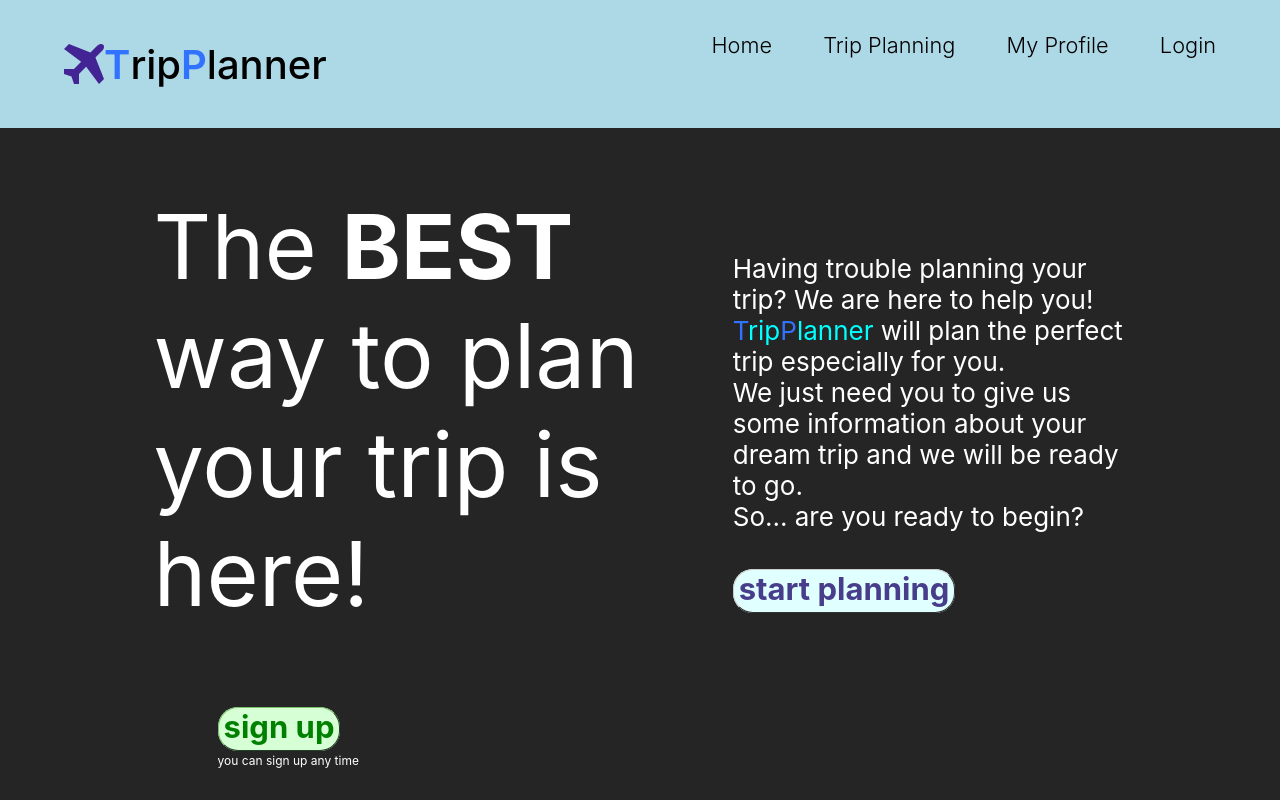
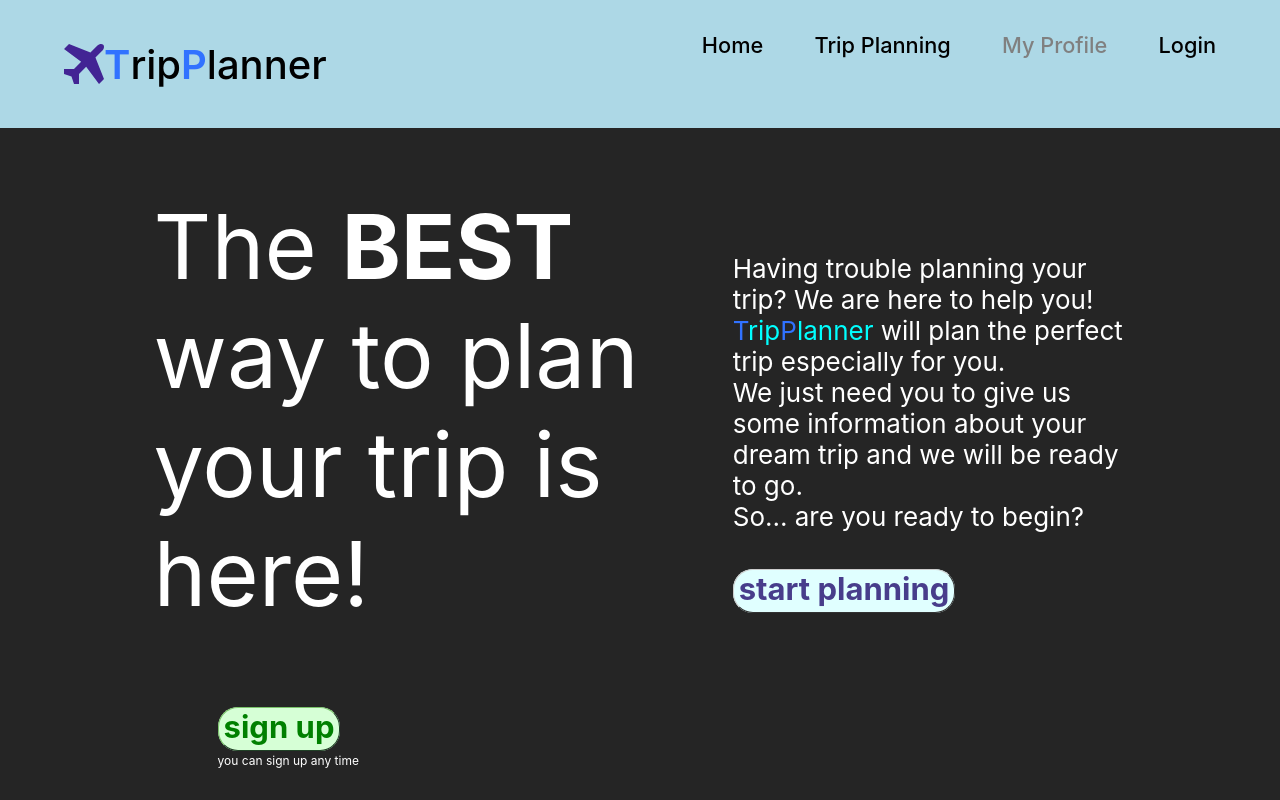
Before and after one commit to tseela/barilan_project, a React (Create React App) app in the folder frontend/: page / in a window 1280 px wide. Built offline with nearby package versions, Linux system fonts and the light colour scheme.

Commit message:
Navbar-> changed text to be bolder and 'profile' to be gray when user is not connected

```diff
--- a/frontend/src/components/navbar/Navbar.css
+++ b/frontend/src/components/navbar/Navbar.css
@@ -45,7 +45,7 @@
 
 .nav-links a {
     font-size: max(2.5vh, 1.7vw);
-    font-weight: 300;
+    font-weight: 500;
     color: black;
     text-decoration: none;
     transition: all 0.3s;
@@ -53,13 +53,12 @@
 
 .profile-div {
     font-size: max(2.5vh, 1.7vw);
-    font-weight: 300;
-    color: black;
+    color: gray;
+    font-weight: 500;
 }
 
 .nav-links a:hover {
     color: blue;
-    font-weight: bold;
 }
 
 .logout-div {
```
